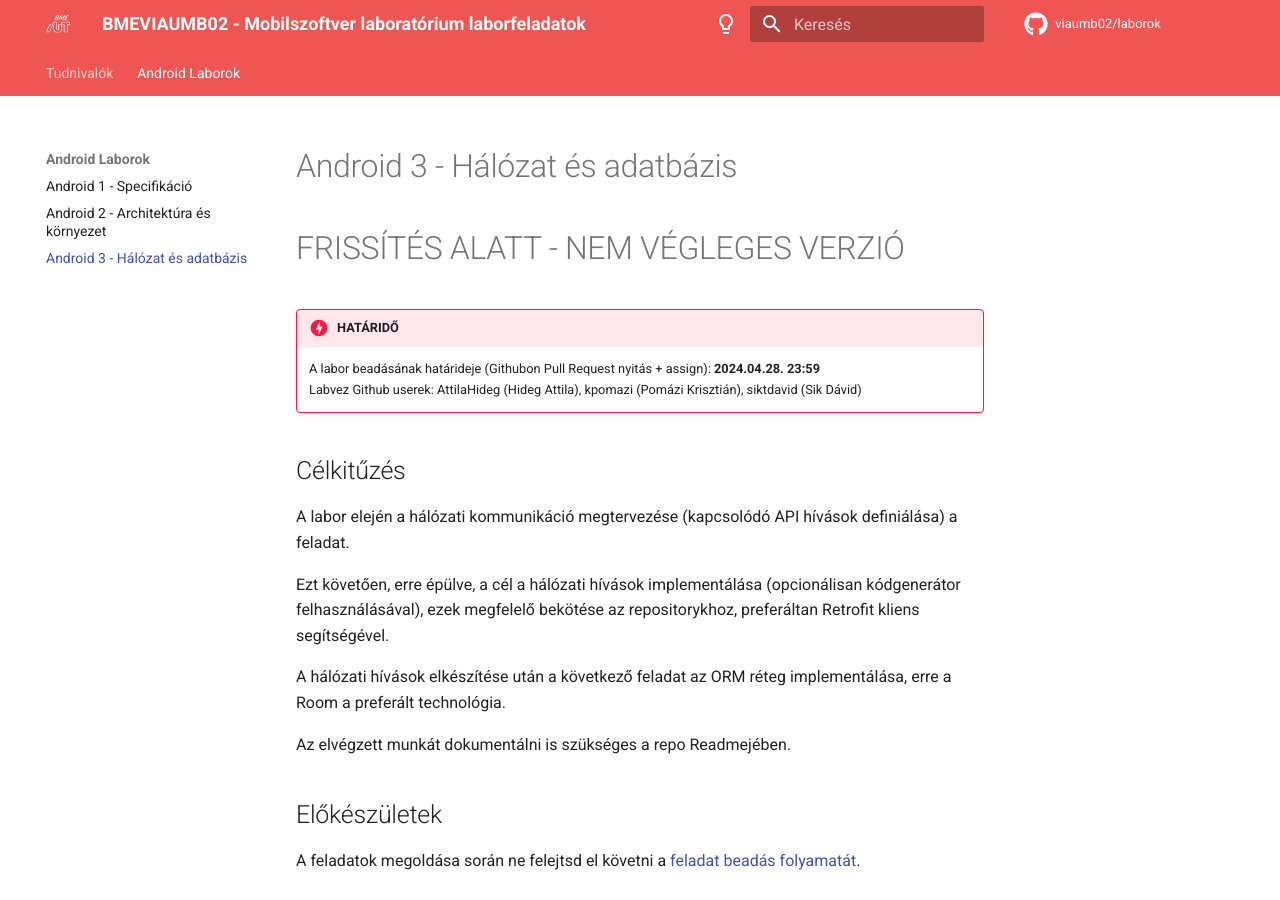
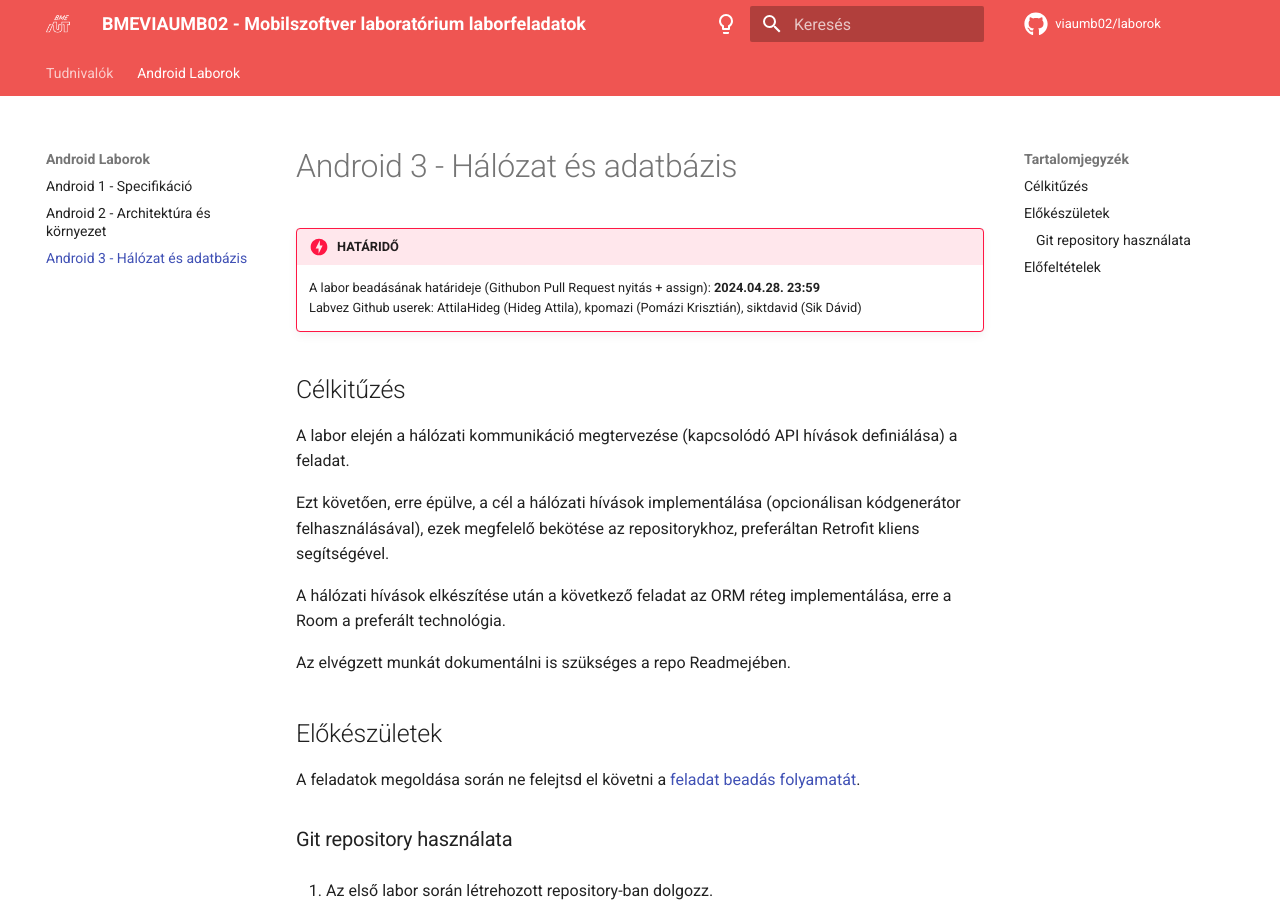
Before and after one commit to VIAUMB02/laborok, an MkDocs documentation site: the page built from docs/android/A03/index.md, in a window 1280 px wide and 900 px high. Built offline with MkDocs 1.6.1 and Material for MkDocs 9.7.7, drawn with Linux system fonts in a browser that asks for light colours; comment, search, counter and statistics services are not loaded.

Commit message:
2024 lab03 update

```diff
--- a/docs/android/A03/index.md
+++ b/docs/android/A03/index.md
@@ -1,6 +1,4 @@
 # Android 3 - Hálózat és adatbázis
-
-# FRISSÍTÉS ALATT - NEM VÉGLEGES VERZIÓ
 
 !!!danger "HATÁRIDŐ"
 	A labor beadásának határideje (Githubon Pull Request nyitás + assign): **2024.04.28. 23:59**
```
